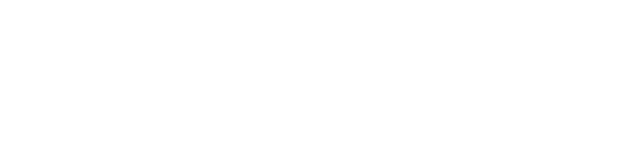
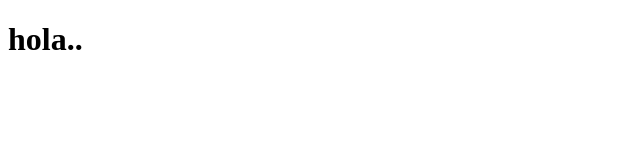
Before and after one commit to soniasancheztics/Proyecto3_Github, a plain HTML site: page index.html in a window 1280 px wide. Shown: the whole page, without its empty margins (0-640 px from the left). Drawn offline with Linux system fonts and the light colour scheme.

Commit message:
Update index.html

```diff
--- a/index.html
+++ b/index.html
@@ -7,6 +7,6 @@
     <title>Document</title>
 </head>
 <body>
-
+    <h1>hola..</h1>
 </body>
 </html>
```
